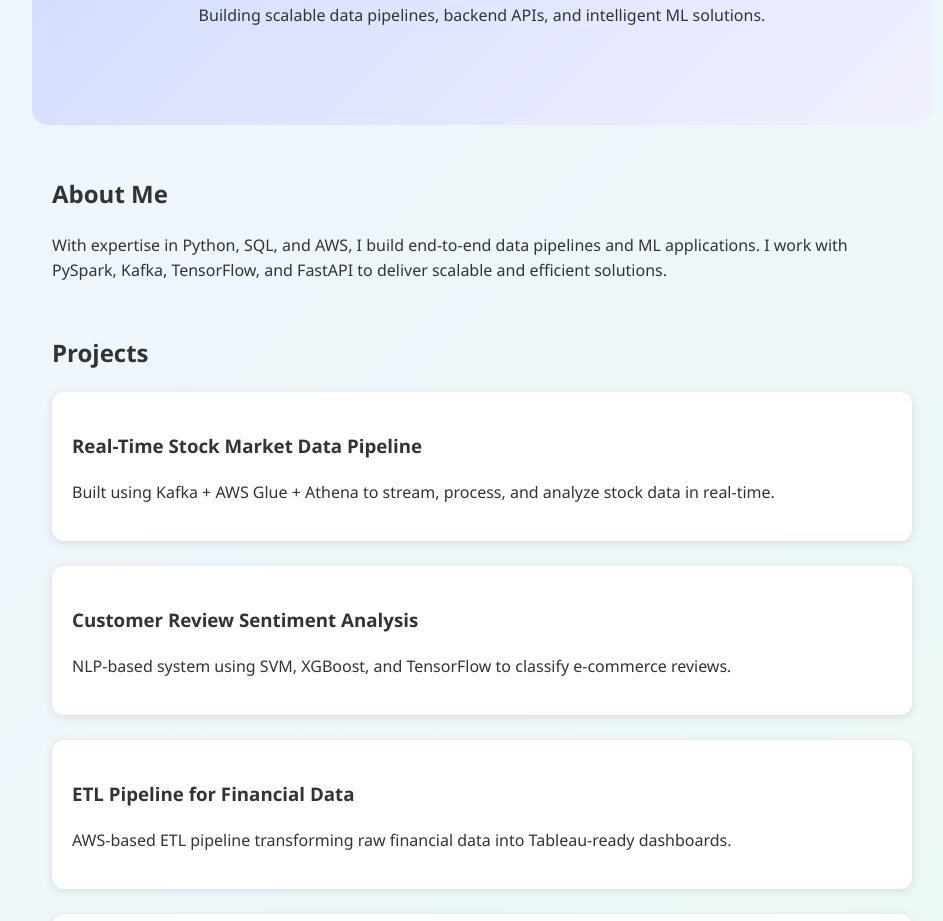
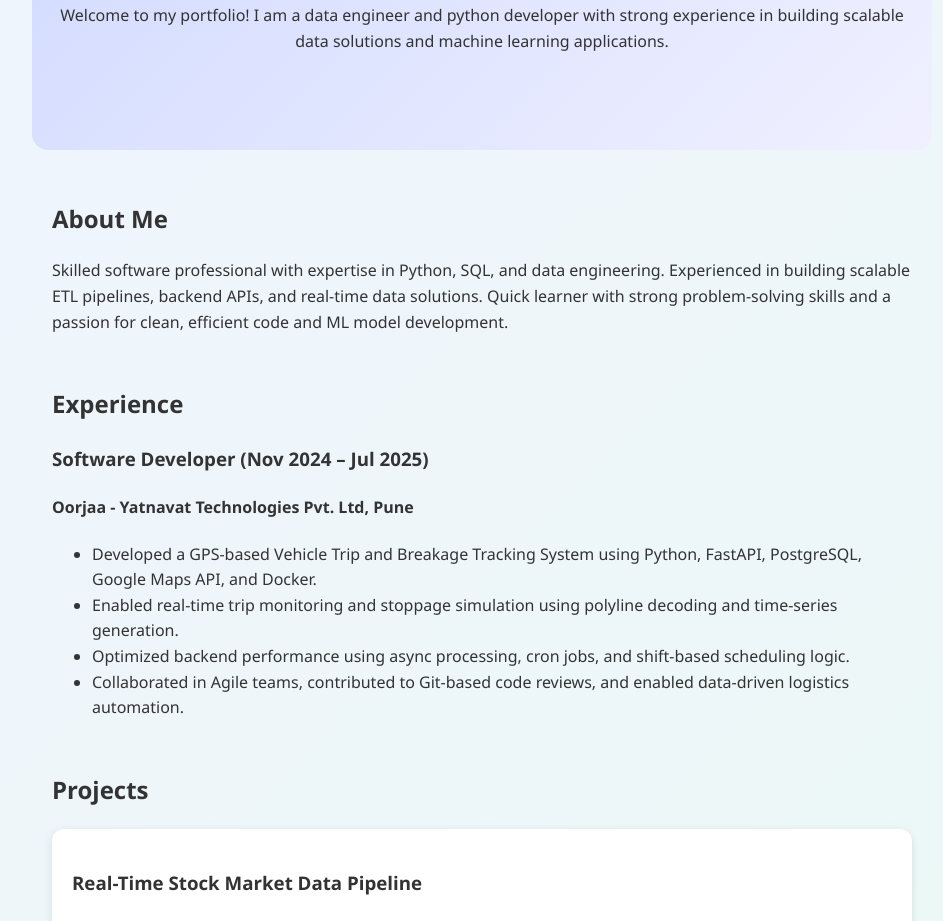
Before and after one commit to harishnemade100/harishnemade100.github.io, a plain HTML site: page index.html in a window 1280 px wide. Shown: the part 364-1285 px from the top of the page, without its empty margins (158-1101 px from the left). Drawn offline with Linux system fonts and the light colour scheme.

Commit message:
Update index.html

```diff
--- a/index.html
+++ b/index.html
@@ -20,15 +20,29 @@
     </nav>
   </header>
 
-  <section id="intro">
+ <section id="intro">
     <h1>Harish Nemade</h1>
     <h2>Data Engineer & Software Developer</h2>
-    <p>Building scalable data pipelines, backend APIs, and intelligent ML solutions.</p>
+    <p>Welcome to my portfolio! I am a data engineer and python developer with strong experience in building scalable data solutions and machine learning applications.</p>
   </section>
 
   <section id="about">
     <h2>About Me</h2>
-    <p>With expertise in Python, SQL, and AWS, I build end-to-end data pipelines and ML applications. I work with PySpark, Kafka, TensorFlow, and FastAPI to deliver scalable and efficient solutions.</p>
+    <p>Skilled software professional with expertise in Python, SQL, and data engineering. Experienced in building scalable ETL pipelines, backend APIs, and real-time data solutions. Quick learner with strong problem-solving skills and a passion for clean, efficient code and ML model development.</p>
+  </section>
+
+  <section id="experience">
+  <h2>Experience</h2>
+  <div class="job">
+    <h3>Software Developer <span>(Nov 2024 – Jul 2025)</span></h3>
+    <h4>Oorjaa - Yatnavat Technologies Pvt. Ltd, Pune</h4>
+    <ul>
+      <li>Developed a GPS-based Vehicle Trip and Breakage Tracking System using Python, FastAPI, PostgreSQL, Google Maps API, and Docker.</li>
+      <li>Enabled real-time trip monitoring and stoppage simulation using polyline decoding and time-series generation.</li>
+      <li>Optimized backend performance using async processing, cron jobs, and shift-based scheduling logic.</li>
+      <li>Collaborated in Agile teams, contributed to Git-based code reviews, and enabled data-driven logistics automation.</li>
+    </ul>
+  </div>
   </section>
 
   <section id="projects">
```
